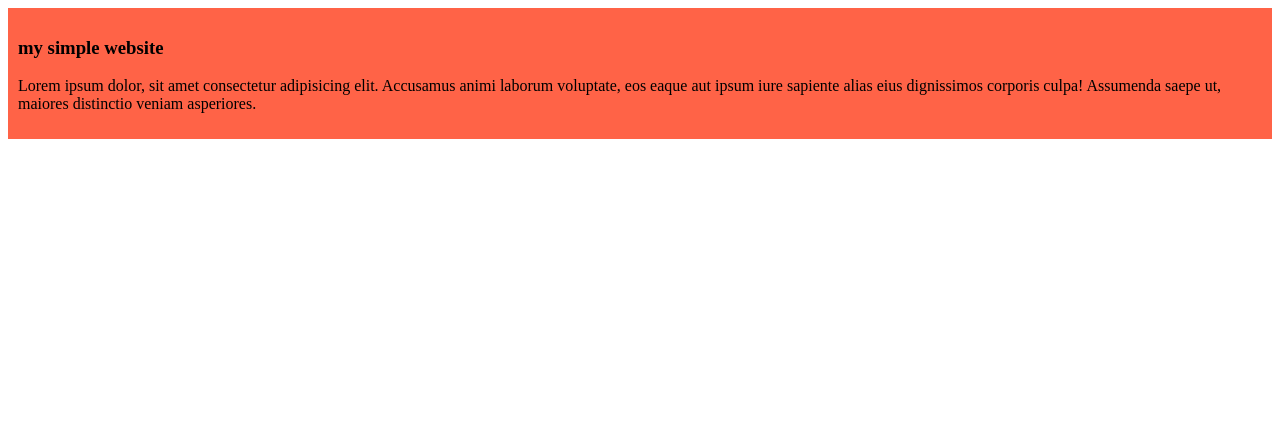
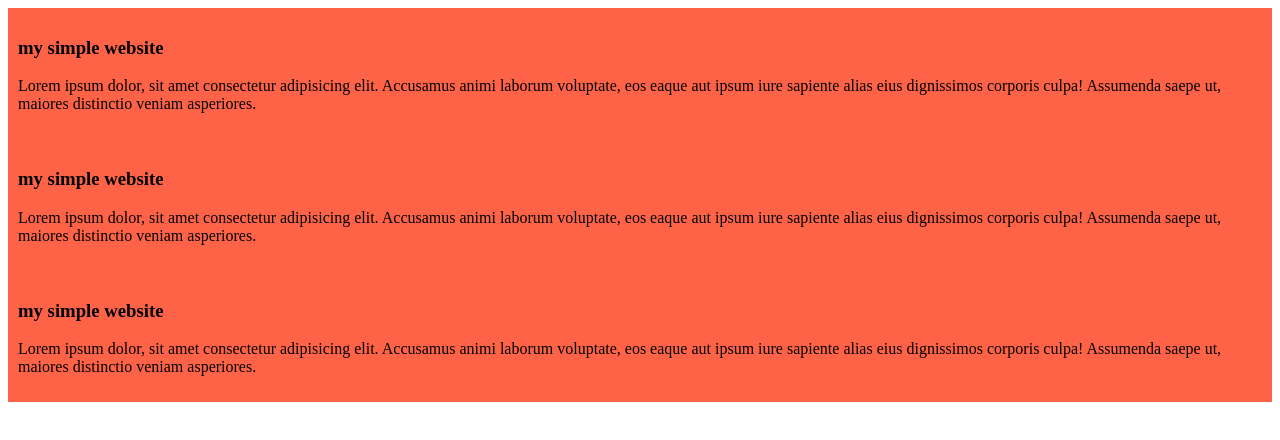
Before and after one commit to aritra-550/my-simple-website, a plain HTML site: page index.html in a window 1280 px wide. Drawn offline with Linux system fonts and the light colour scheme.

Commit message:
added the second and the third blog

```diff
--- a/index.html
+++ b/index.html
@@ -11,5 +11,13 @@
         <h3>my simple website</h3>
         <p>Lorem ipsum dolor, sit amet consectetur adipisicing elit. Accusamus animi laborum voluptate, eos eaque aut ipsum iure sapiente alias eius dignissimos corporis culpa! Assumenda saepe ut, maiores distinctio veniam asperiores.</p>
     </div>
+    <div>
+        <h3>my simple website</h3>
+        <p>Lorem ipsum dolor, sit amet consectetur adipisicing elit. Accusamus animi laborum voluptate, eos eaque aut ipsum iure sapiente alias eius dignissimos corporis culpa! Assumenda saepe ut, maiores distinctio veniam asperiores.</p>
+    </div>
+    <div>
+        <h3>my simple website</h3>
+        <p>Lorem ipsum dolor, sit amet consectetur adipisicing elit. Accusamus animi laborum voluptate, eos eaque aut ipsum iure sapiente alias eius dignissimos corporis culpa! Assumenda saepe ut, maiores distinctio veniam asperiores.</p>
+    </div>
 </body>
 </html>
```
